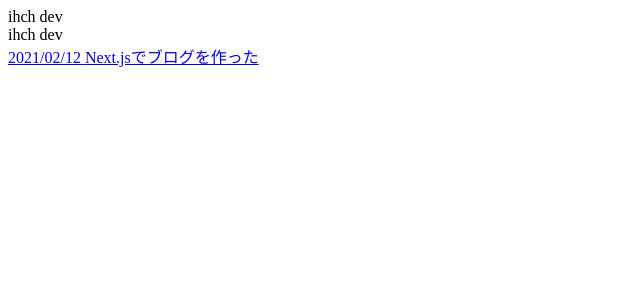
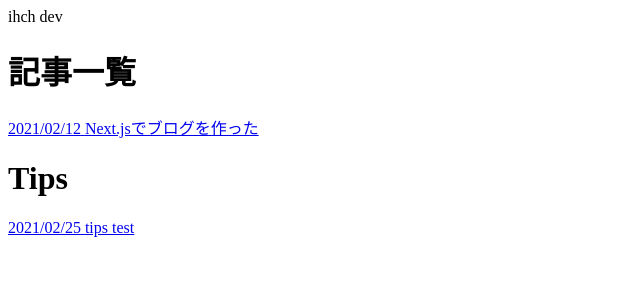
Before and after one commit to ihch/md-note, a Next.js app: page / in a window 1280 px wide. Shown: the top 300 px of the page, without its empty margins (0-640 px from the left). Built offline with nearby package versions, Linux system fonts and the light colour scheme.

Commit message:
feat: indexページに記事とtipsを表示する様にした

```diff
--- a/pages/index.tsx
+++ b/pages/index.tsx
@@ -1,42 +1,47 @@
 import React from 'react';
 import Head from 'next/head';
 import Link from 'next/link';
-import { MDXProvider } from '@mdx-js/react';
-import Header from '../components/Header';
-import { H1, H2, H3 } from 'components/Heading';
-import { A, P } from 'components/Text';
 import Articles from 'articles';
-
-const components = {
-  h1: H1,
-  h2: H2,
-  h3: H3,
-  p: P,
-  a: A,
-};
+import Tips from 'tips';
+import {H2} from 'components/Heading';
 
 export default function Home() {
   const articles = Articles.articles;
+  const tips = Tips.tips;
 
   return (
     <div>
       <Head>
-        <title>Create Next App</title>
+        <title>ihch dev</title>
         <link rel="icon" href="/favicon.ico" />
       </Head>
 
-      <Header title="ihch dev" />
-
       <div className="px-16 py-8">
-        <MDXProvider components={components}>
+        <div>
+          <H2>記事一覧</H2>
+          <div className="ml-10">
             {articles.map((article) => (
               <Link href={`/articles/${article.name}`} key={article.id}>
-              <a>
+                <a className="text-blue-600">
                   {article.date} {article.name}
                 </a>
               </Link>
             ))}
-        </MDXProvider>
+          </div>
+        </div>
+
+        <div className="my-6">
+          <H2>Tips</H2>
+          <div className="ml-10">
+            {tips.map((tips) => (
+              <Link href={`/tips/${tips.name}`} key={tips.id}>
+                <a className="text-blue-600">
+                  {tips.date} {tips.name}
+                </a>
+              </Link>
+            ))}
+          </div>
+        </div>
       </div>
     </div>
   );
```
Lines whose indentation alone changed are shown as unchanged.
